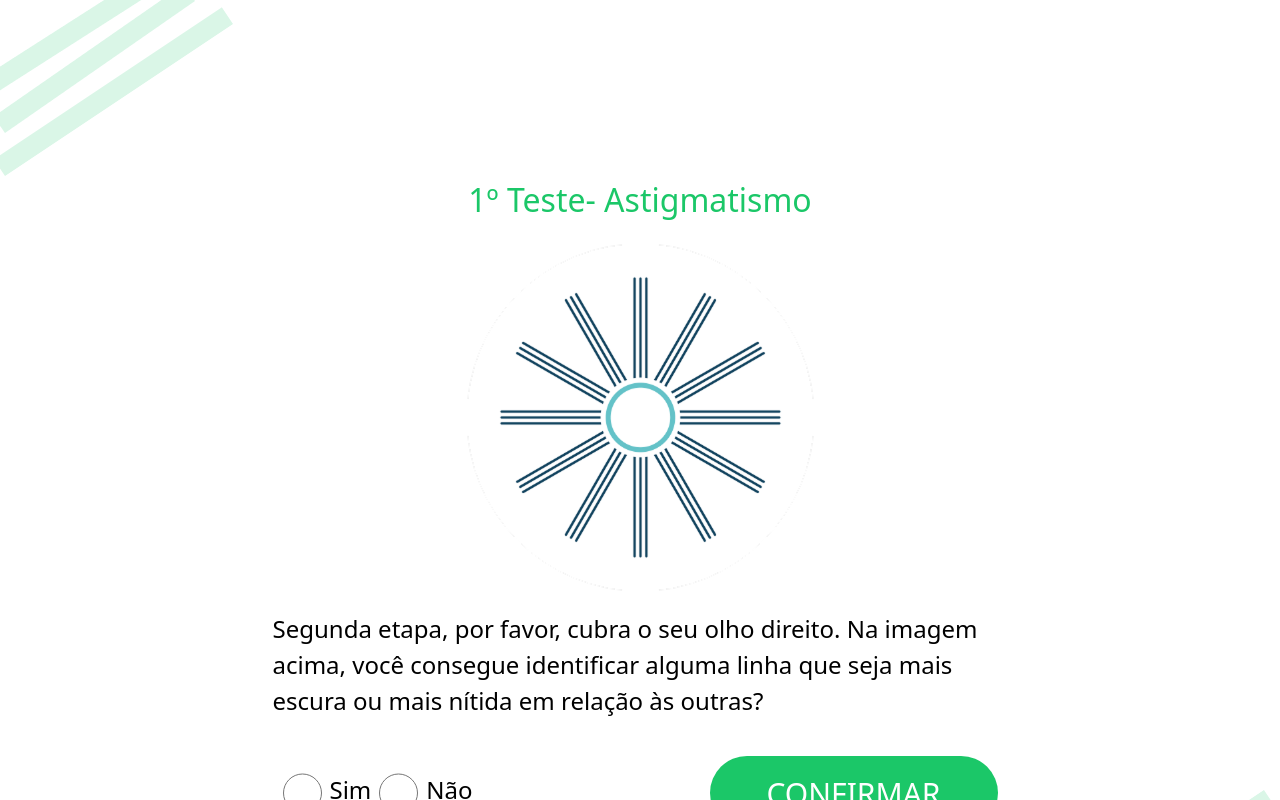
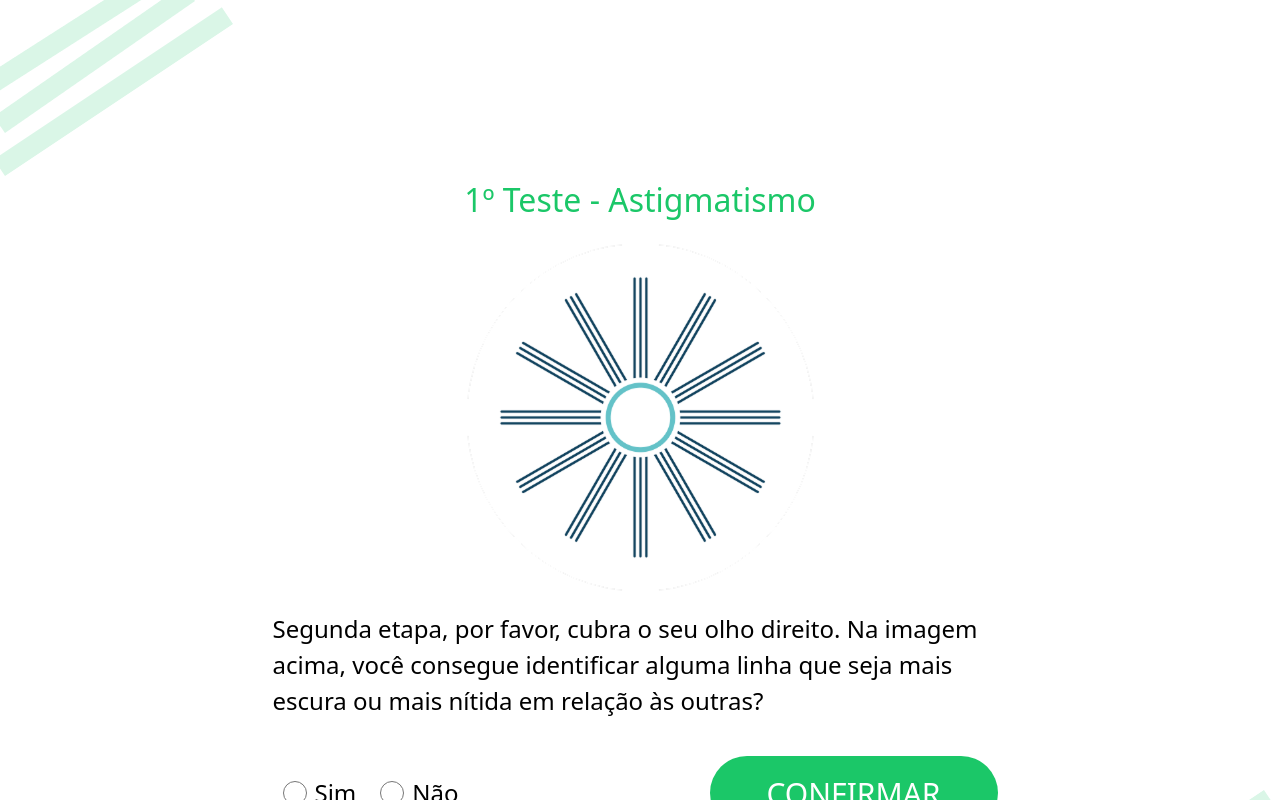
Before and after one commit to edgarpaulomachado/PT-Project, a Next.js app: page /tst/firstTest in a window 1280 px wide. Built offline with nearby package versions, Linux system fonts and the light colour scheme.

Commit message:
Modal adicionado

```diff
--- /dev/null
+++ b/src/app/dashboard/page.tsx
@@ -0,0 +1,64 @@
+'use client';
+
+import React, { useState, useEffect } from 'react';
+import Image from 'next/image';
+import { useRouter } from 'next/navigation';
+import Header from '@/components/header';
+import filter from '../../../public/filter.png';
+import arrow2 from '../../../public/Arrow 2.png';
+import calendar from '../../../public/calendar.png';
+import frame from '../../../public/Frame.png';
+
+export default function Dashboard() {
+  const router = useRouter();
+  const [userData, setUserData] = useState<{ nome?: string }>({});
+
+  useEffect(() => {
+    const storedUserData = localStorage.getItem('userData');
+    if (storedUserData) {
+      setUserData(JSON.parse(storedUserData));
+    }
+  }, []);
+
+  const handleClick = () => {
+    router.push('./tst');
+  };
+
+  return (
+    <>
+      <Header />
+
+      <div className="px-4 flex justify-between mt-12">
+        <div className="w-[347px]">
+          <h2 className="text-[32px] text-[#1BC768]">Seja Bem-vindo, <span className="text-black">{userData.nome}</span></h2>
+        </div>
+
+        <div className="flex gap-2">
+          <div className="w-[485px] h-[74px] rounded-full flex justify-between bg-white px-2 items-center">
+            <p>Próxima medicação</p>
+            <div className="w-[208px] h-[46px] rounded-[25px] bg-[#EFEFF1] flex justify-between px-2 items-center">
+              <p className="text-[12px]">Qua, 16 Jun 2025</p>
+              <Image src={filter} alt="Filtro" width={16} height={16} />
+            </div>
+          </div>
+
+          <button
+            className="w-[183px] h-[64px] rounded-full bg-[#1BC768] flex items-center justify-between px-4 text-white text-[20px] font-medium"
+            onClick={handleClick}
+          >
+            <span>Consulta</span>
+            <Image src={arrow2} alt="Ir" width={24} />
+          </button>
+        </div>
+      </div>
+
+      <div className="ml-4 w-[235px] h-[50px] rounded-full bg-white flex items-center justify-between px-2 mt-6">
+        <div className="w-[42px] h-[42px] rounded-full bg-[#1BC768] flex items-center justify-center">
+          <Image src={calendar} alt="Calendário" />
+        </div>
+        <p className="text-[12px]">QUI, 12 FEV 2025</p>
+        <Image src={frame} alt="Ícone" />
+      </div>
+    </>
+  );
+}
--- a/src/app/home/page.tsx
+++ /dev/null
@@ -1,64 +0,0 @@
-'use client';
-
-import React, { useState, ChangeEvent, FormEvent, useEffect } from 'react';
-import Image from 'next/image';
-import { useRouter } from 'next/navigation';
-import Header from '@/components/header';
-import filter from '../../../public/filter.png';
-import arrow2 from '../../../public/Arrow 2.png';
-import calendar from '../../../public/calendar.png';
-import frame from '../../../public/Frame.png';
-
-export default function Home() {
-  const router = useRouter();
-  const [userData, setUserData] = useState<{ nome?: string }>({});
-
-  useEffect(() => {
-    const storedUserData = localStorage.getItem('userData');
-    if (storedUserData) {
-      setUserData(JSON.parse(storedUserData));
-    }
-  }, []);
-
-  const handleClick = () => {
-    router.push('./tst');
-  };
-
-  return (
-    <>
-      <Header />
-
-      <div className="px-4 flex justify-between mt-12">
-        <div className="w-[347px]">
-          <h2 className="text-[32px] text-[#1BC768]">Seja Bem-vindo, <span className="text-black">{userData.nome}</span></h2>
-        </div>
-
-        <div className="flex gap-2">
-          <div className="w-[485px] h-[74px] rounded-full flex justify-between bg-white px-2 items-center">
-            <p>Próxima medicação</p>
-            <div className="w-[208px] h-[46px] rounded-[25px] bg-[#EFEFF1] flex justify-between px-2 items-center">
-              <p className="text-[12px]">Qua, 16 Jun 2025</p>
-              <Image src={filter} alt="Filtro" width={16} height={16} />
-            </div>
-          </div>
-
-          <button
-            className="w-[183px] h-[64px] rounded-full bg-[#1BC768] flex items-center justify-between px-4 text-white text-[20px] font-medium"
-            onClick={handleClick}
-          >
-            <span>Consulta</span>
-            <Image src={arrow2} alt="Ir" width={24} />
-          </button>
-        </div>
-      </div>
-
-      <div className="ml-4 w-[235px] h-[50px] rounded-full bg-white flex items-center justify-between px-2 mt-6">
-        <div className="w-[42px] h-[42px] rounded-full bg-[#1BC768] flex items-center justify-center">
-          <Image src={calendar} alt="Calendário" />
-        </div>
-        <p className="text-[12px]">QUI, 12 FEV 2025</p>
-        <Image src={frame} alt="Ícone" />
-      </div>
-    </>
-  );
-}
--- a/src/app/page.tsx
+++ b/src/app/page.tsx
@@ -27,7 +27,7 @@ export default function AuthPage() {
   const handleSubmit = (e: React.FormEvent<HTMLFormElement>) => {
     e.preventDefault();
     localStorage.setItem('userData', JSON.stringify(formData));
-    router.push('../home');
+    router.push('../tst');
   };
 
   return (
--- a/src/app/tst/firstTest/page.tsx
+++ b/src/app/tst/firstTest/page.tsx
@@ -1,46 +1,99 @@
 'use client';
 
-import React from 'react';
-import {useRouter} from 'next/navigation';
+import React, { useState } from 'react';
+import { useRouter } from 'next/navigation';
 import Image from 'next/image';
 import something from "../../../../public/Group 1000007863.png";
 import test from "../../../../public/teste-astigmatismo 1.png";
 import something2 from "../../../../public/Group 1000007862.png";
 
 export default function FirstTest() {
+  const [answer, setAnswer] = useState<'sim' | 'nao' | null>(null);
+  const [showModal, setShowModal] = useState(false);
+
+  const handleConfirm = () => {
+    if (answer !== null) {
+      setShowModal(true);
+    } else {
+      alert('Por favor, selecione uma opção antes de confirmar.');
+    }
+  };
+
+  const closeModal = () => setShowModal(false);
+
   return (
-        <div className="w-full h-screen overflow-x-hidden bg-white">
-            <Image src={something} alt={''}/>
+    <div className="w-full h-screen overflow-x-hidden bg-white relative">
+      <Image src={something} alt="" />
 
-            <p className="text-[32px] text-[#1BC768] text-center">1º Teste- Astigmatismo</p>
+      <p className="text-[32px] text-[#1BC768] text-center">1º Teste - Astigmatismo</p>
 
       <div className="flex justify-center items-center">
-                 <Image src={test} alt={''} className="mt-[20px]" />
+        <Image src={test} alt="" className="mt-[20px]" />
       </div>
 
       <div className="mx-auto mt-[20px] w-[735px] h-[105px]">
-                <p className="text-[24px]">Segunda etapa, por favor, cubra o seu olho direito. Na imagem acima, você consegue identificar alguma linha que seja mais escura ou mais nítida em relação às outras?</p>
+        <p className="text-[24px]">
+          Segunda etapa, por favor, cubra o seu olho direito. Na imagem acima, você consegue
+          identificar alguma linha que seja mais escura ou mais nítida em relação às outras?
+        </p>
       </div>
 
       <div className="mx-auto flex justify-between w-[715px] h-[74px] mt-[40px]">
-                <div className="flex gap-2">
-                    <div className="flex gap-2">
-                        <input type="radio" name="yes" id="" className="w-[39px] h-[36] border-2 border-[#1BC768]" />
-                        <label className="text-[24px] mt-[16px]">Sim</label>
+        <div className="flex gap-6 items-center">
+          <label className="flex items-center gap-2 text-[24px]">
+            <input
+              type="radio"
+              name="resposta"
+              checked={answer === 'sim'}
+              onChange={() => setAnswer('sim')}
+              className="w-[24px] h-[24px] border-2 border-[#1BC768]"
+            />
+            Sim
+          </label>
+          <label className="flex items-center gap-2 text-[24px]">
+            <input
+              type="radio"
+              name="resposta"
+              checked={answer === 'nao'}
+              onChange={() => setAnswer('nao')}
+              className="w-[24px] h-[24px] border-2 border-[#1BC768]"
+            />
+            Não
+          </label>
         </div>
 
-                    <div className="flex gap-2">
-                        <input type="radio" name="yes" id="" className="w-[39px] h-[36] border-amber-3002 border-[#1BC768]" />
-                        <label className="text-[24px] mt-[16px]">Não</label>
-                    </div>
-                </div>
-
-                <button type="submit" className="w-[288px] h-[74px] bg-[#1BC768] border-none rounded-[50px] text-white text-[30px]">CONFIRMAR</button>
+        <button
+          type="button"
+          onClick={handleConfirm}
+          className="w-[288px] h-[74px] bg-[#1BC768] border-none rounded-[50px] text-white text-[30px]"
+        >
+          CONFIRMAR
+        </button>
       </div>
 
       <div className="flex justify-end -mt-[40px]">
-                <Image src={something2} alt={''} />
+        <Image src={something2} alt="" />
+      </div>
+
+      {/* Modal */}
+      {showModal && (
+        <div className="fixed inset-0 bg-black bg-opacity-50 flex items-center justify-center z-50 px-4">
+          <div className="bg-white rounded-2xl p-8 max-w-xl w-full text-center shadow-xl">
+            <h2 className="text-2xl font-bold mb-4 text-[#1BC768]">Resultado do Teste</h2>
+            <p className="text-gray-800 whitespace-pre-line text-[18px]">
+              {answer === 'sim'
+                ? 'Você pode estar com sinais de Astigmatismo.\n\nÉ recomendado procurar um oftalmologista para um diagnóstico profissional.'
+                : 'Ótimo! Mesmo sem sintomas, aqui vão algumas dicas para manter sua visão saudável:\n\n- Faça pausas a cada 20 minutos.\n- Evite telas no escuro.\n- Alimente-se bem (vitamina A).\n- Vá ao oftalmologista periodicamente.'}
+            </p>
+            <button
+              onClick={closeModal}
+              className="mt-6 px-6 py-2 bg-[#1BC768] text-white rounded-full text-lg font-semibold hover:bg-[#17ac5c]"
+            >
+              Fechar
+            </button>
           </div>
         </div>
-    )
+      )}
+    </div>
+  );
 }
```
Also changed, not shown: src/app/profile.tsx (deleted). Lines whose indentation alone changed are shown as unchanged.
